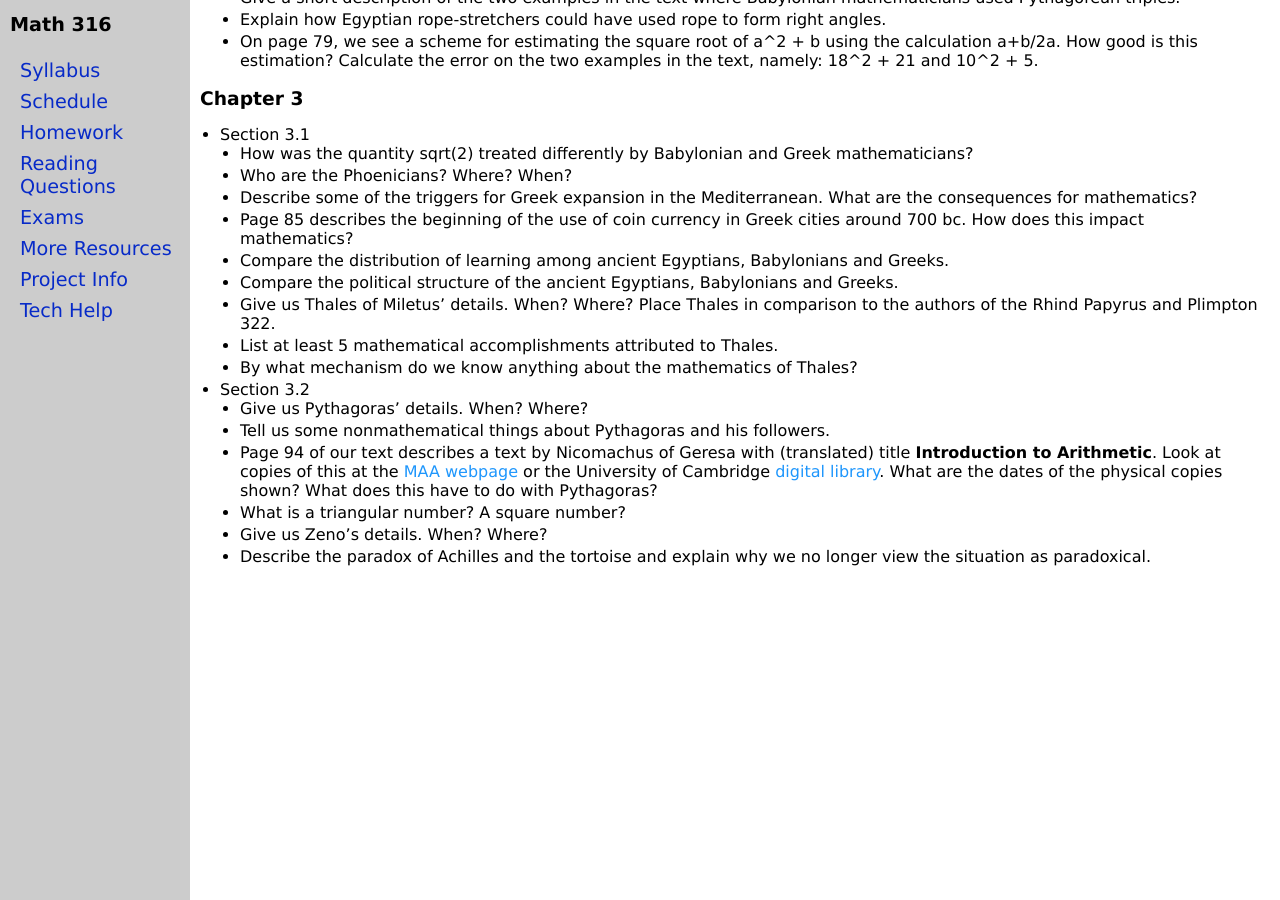
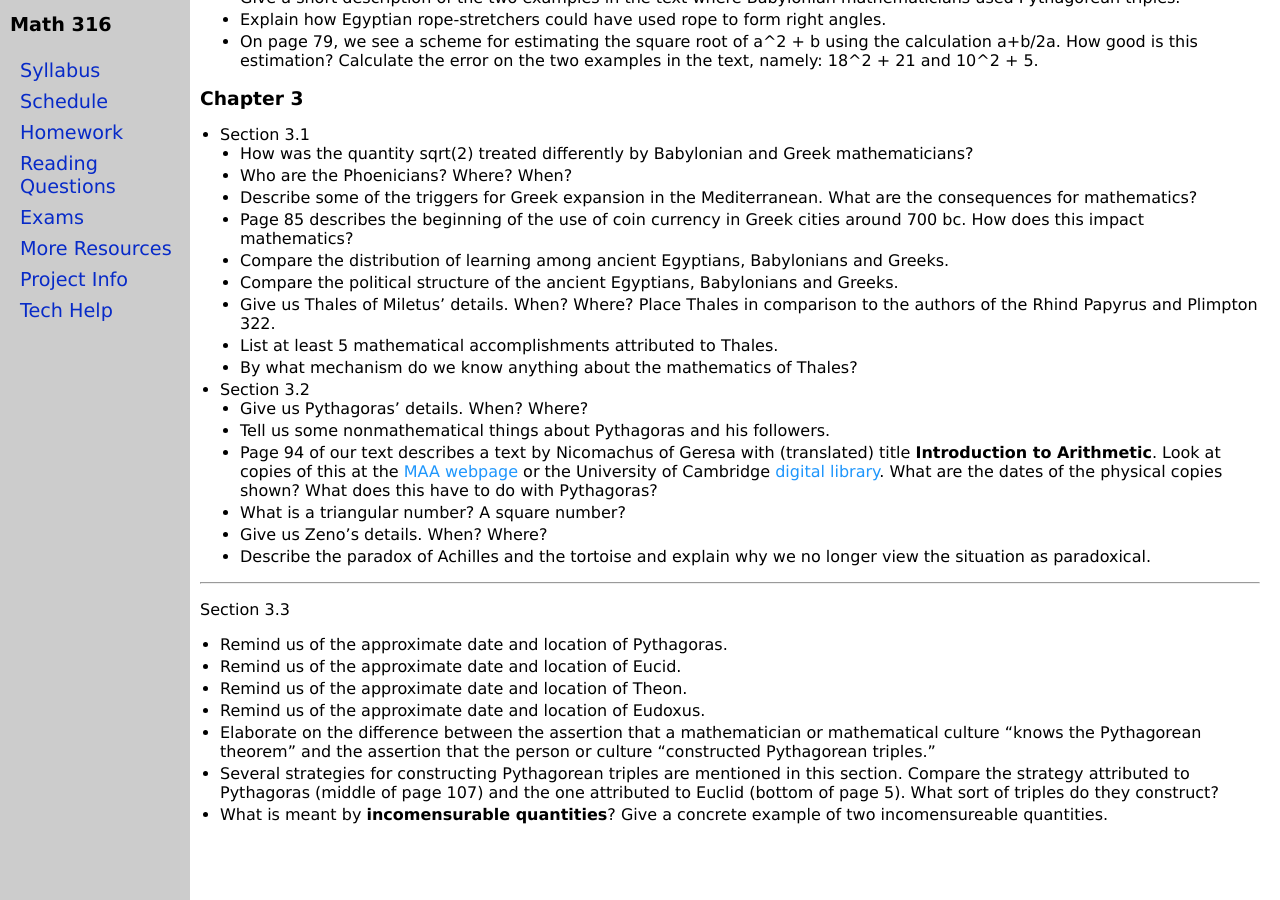
Before and after one commit to jrfaudree/HOM, a Jekyll site: the page built from rq.md, in a window 1280 px wide and 900 px high, scrolled down 1941 px. Built offline with Jekyll 4.4.1, drawn with Linux system fonts in a browser that asks for light colours.

Commit message:
Update rq.md

```diff
--- a/rq.md
+++ b/rq.md
@@ -110,4 +110,15 @@ ___________
   - Give us Zeno's details. When? Where?
   - Describe the paradox of Achilles and the tortoise and explain why we no longer view the situation as paradoxical.
 
+___________________
+
+Section 3.3
+- Remind us of the approximate date and location of Pythagoras.
+- Remind us of the approximate date and location of Eucid.
+- Remind us of the approximate date and location of Theon.
+- Remind us of the approximate date and location of Eudoxus.
+- Elaborate on the difference between the assertion that a mathematician or mathematical culture "knows the Pythagorean theorem" and the assertion that the person or culture "constructed Pythagorean triples."
+- Several strategies for constructing Pythagorean triples are mentioned in this section. Compare the strategy attributed to Pythagoras (middle of page 107) and the one attributed to Euclid (bottom of page 5). What sort of triples do they construct?
+- What is meant by **incomensurable quantities**? Give a concrete example of two incomensureable quantities.
+
 <div style="padding-bottom: 40px"></div>
```
